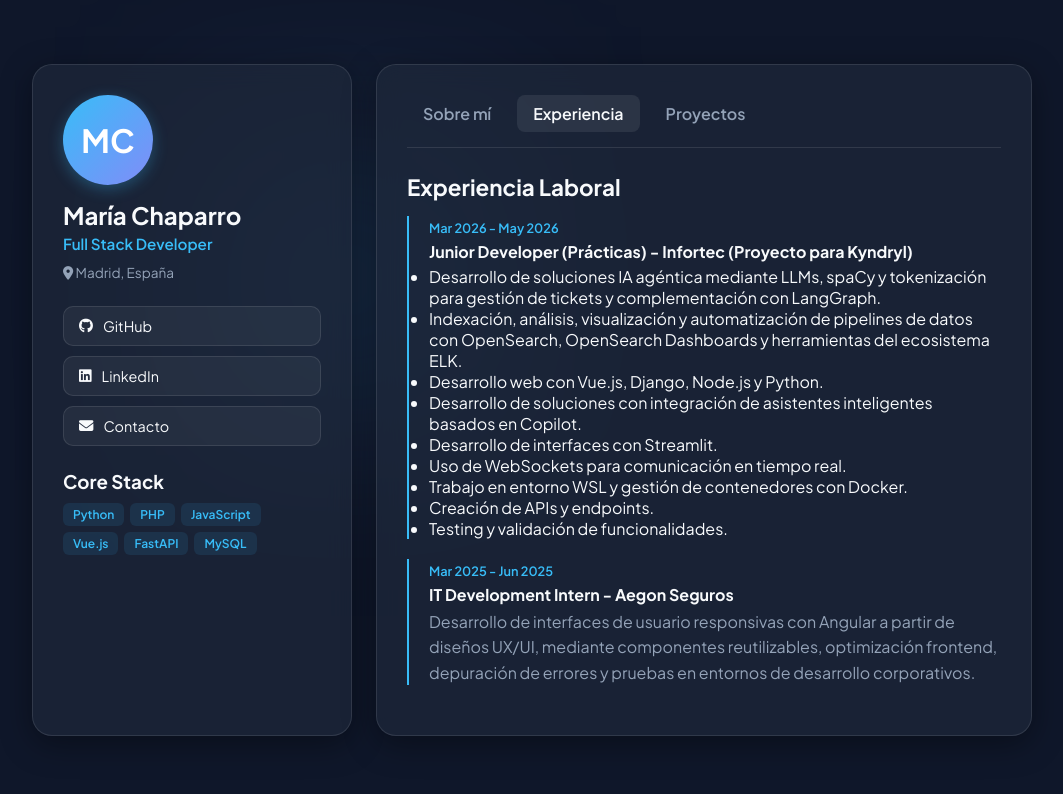
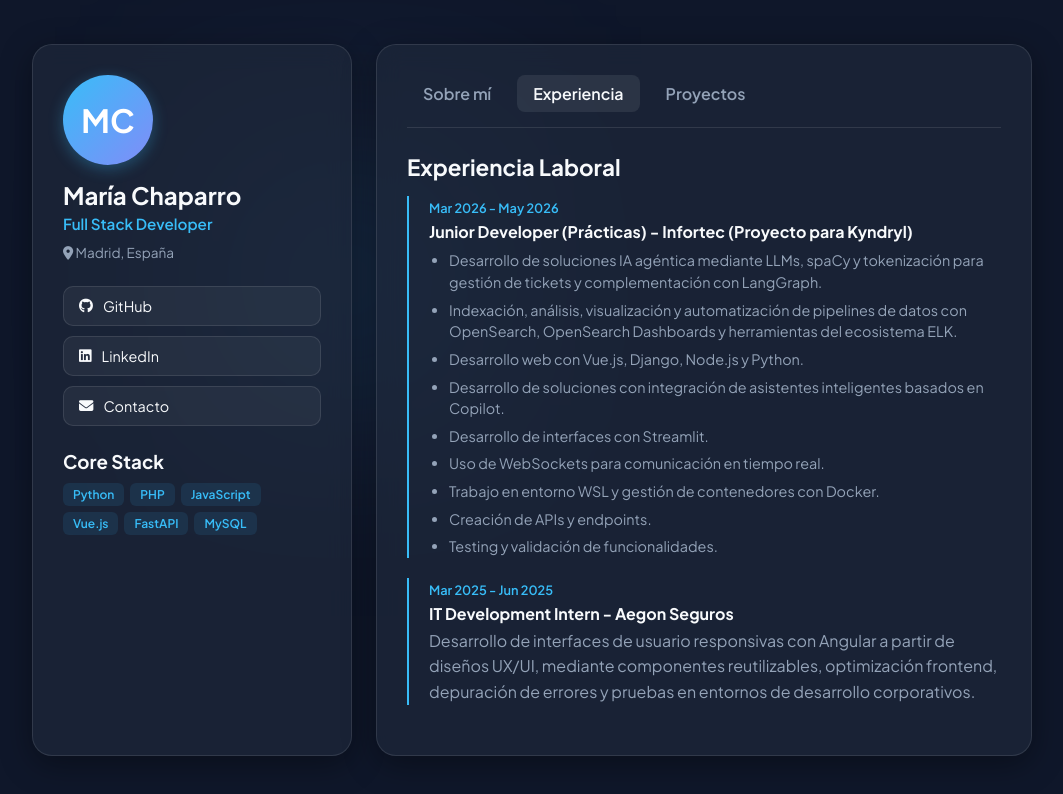
Before and after one commit to MChaparroCaballero/MChaparroCaballero.github.io, a plain HTML site: page index.html in a window 1280 px wide. Both pictures are taken after a click on the button "Experiencia". Shown: the whole page, without its empty margins (108-1171 px from the left). Drawn offline with Linux system fonts and the light colour scheme.

Commit message:
Add styles for experience list
Added styles for experience list with margin and padding.

```diff
--- a/style.css
+++ b/style.css
@@ -257,3 +257,17 @@ body {
         grid-template-columns: 1fr;
     }
 }
+
+/* Estilo limpio para las listas de experiencia */
+.exp-list {
+    margin-top: 8px;
+    padding-left: 20px;
+    list-style-type: disc;
+}
+
+.exp-list li {
+    color: var(--text-secondary);
+    font-size: 0.9rem;
+    line-height: 1.5;
+    margin-bottom: 6px;
+}
```
